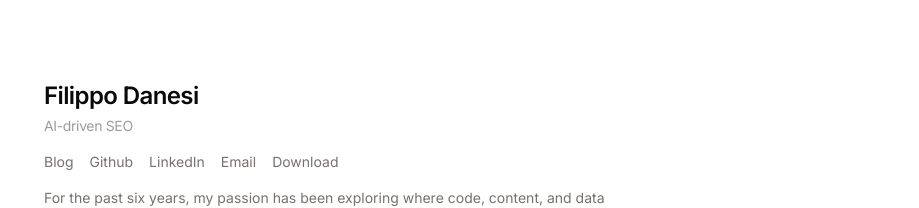
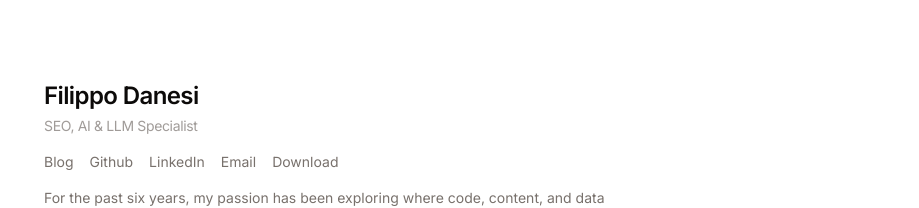
Before and after one commit to filippodanesi/filippodanesi.com, a Next.js app: page / in a window 1280 px wide. Shown: the top 208 px of the page, without its empty margins (36-955 px from the left). Built offline with nearby package versions, Linux system fonts and the light colour scheme.

Commit message:
Update intro.tsx

```diff
--- a/components/intro.tsx
+++ b/components/intro.tsx
@@ -17,7 +17,7 @@ export function Intro({ intro }: IntroProps) {
       <h1 className="font-semibold tracking-tight fade-in-up !delay-100 mb-1">{intro.name}</h1>
 
       <h2 className="text-muted-foreground/70 tracking-tight fade-in-up !delay-200">
-        AI-driven SEO
+        SEO, AI & LLM Specialist
       </h2>
 
       <div className="dont-print flex gap-4 fade-in-up !delay-300 mt-4">
```
